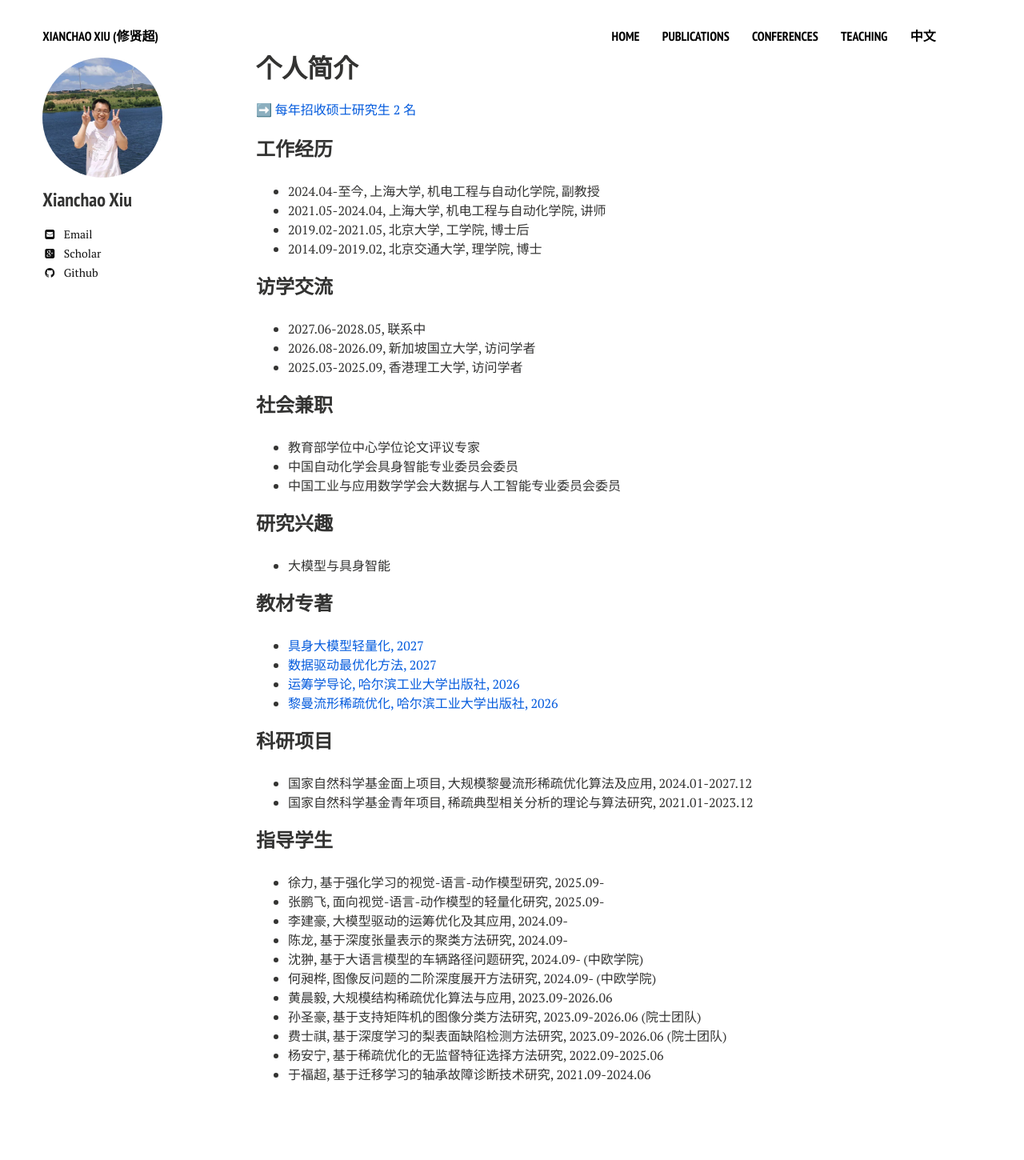
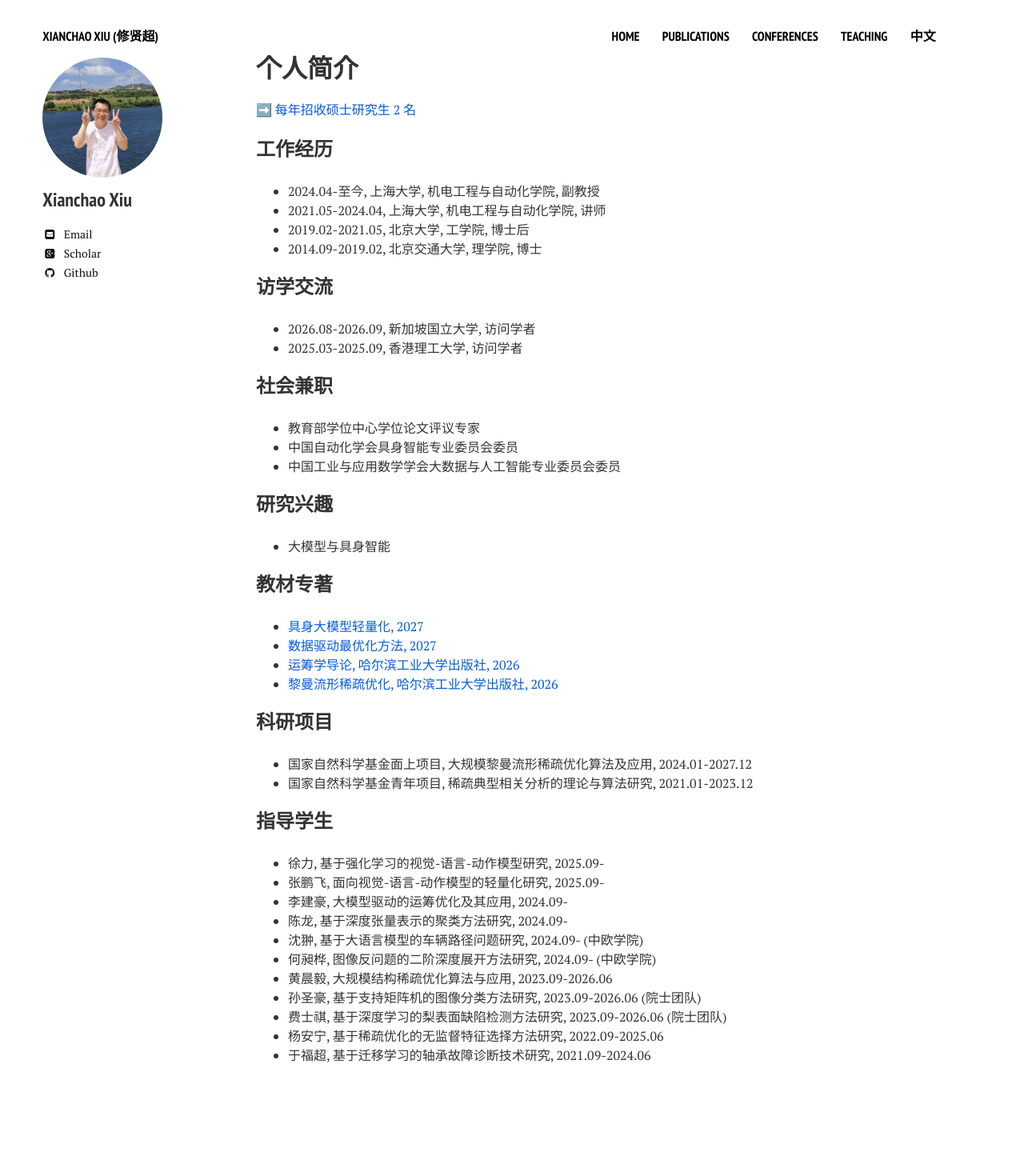
Before and after one commit to xianchaoxiu/xianchaoxiu.github.io, a Jekyll site: the page built from chinese/index.md, in a window 1280 px wide. Shown: the whole page at 80% size. Built offline with Jekyll 4.4.1, drawn with Linux system fonts in a browser that asks for light colours; nearby versions of some CDN libraries; after the commit the page ends 1426 px from its top, so only the background shows below that.

Commit message:
Update index.md

```diff
--- a/chinese/index.md
+++ b/chinese/index.md
@@ -17,7 +17,6 @@ share: false
 * 2014.09-2019.02, 北京交通大学, 理学院, 博士 <br>
 
 ### 访学交流
-* 2027.06-2028.05, 联系中 <br>
 * 2026.08-2026.09, 新加坡国立大学, 访问学者 <br>
 * 2025.03-2025.09, 香港理工大学, 访问学者 <br>
 
```
